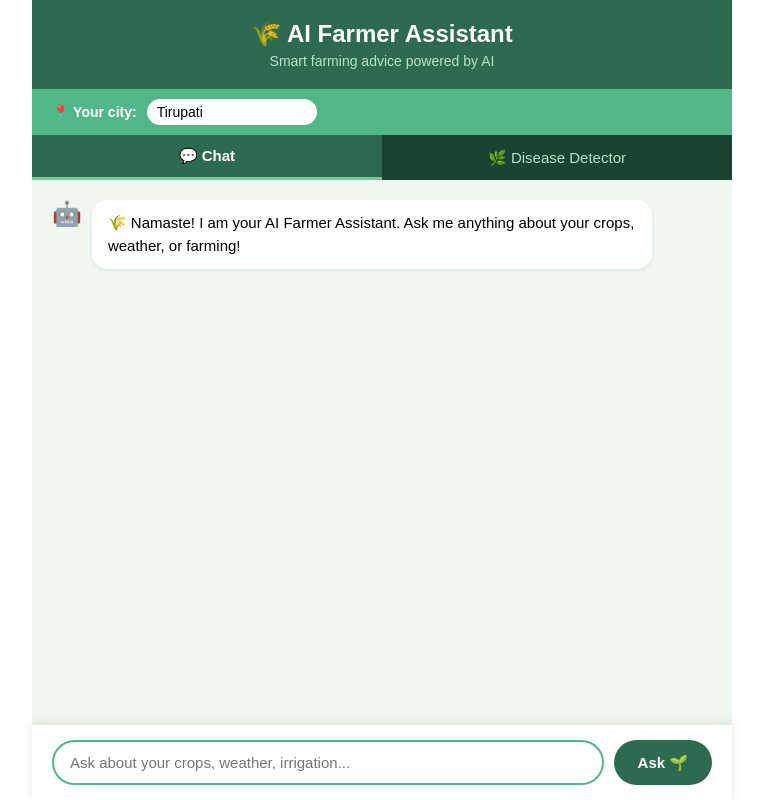
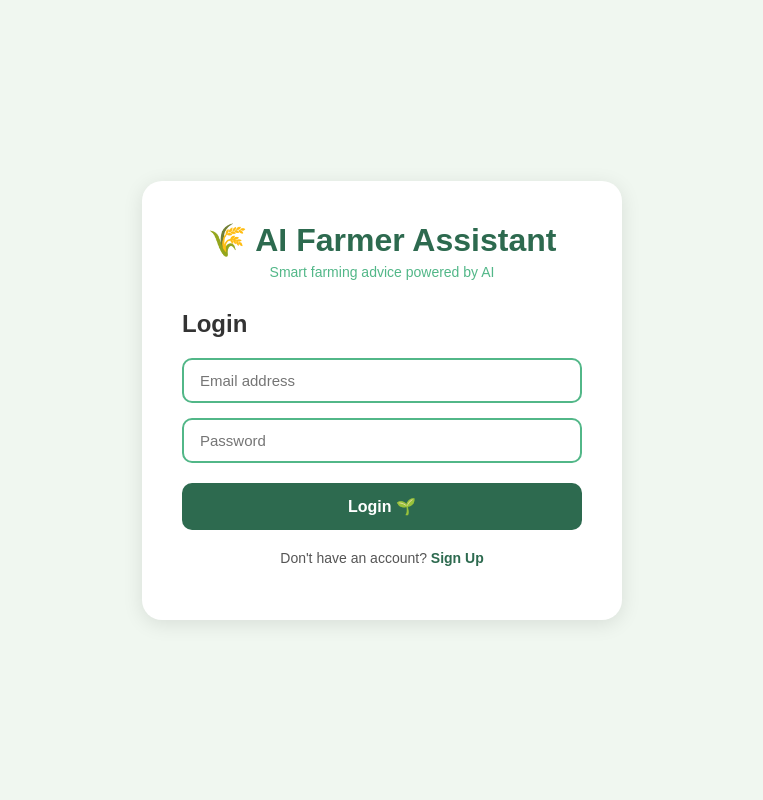
Before and after one commit to MikkilineniNithish/ai-farmer-frontend, a React (Create React App) app: page / in a window 1280 px wide. Shown: the whole page, without its empty margins (258-1021 px from the left). Built offline with nearby package versions, Linux system fonts and the light colour scheme.

Commit message:
Add Supabase auth, history per user, loading spinner

```diff
--- a/package.json
+++ b/package.json
@@ -3,6 +3,7 @@
   "version": "0.1.0",
   "private": true,
   "dependencies": {
+    "@supabase/supabase-js": "^2.108.2",
     "@testing-library/dom": "^10.4.1",
     "@testing-library/jest-dom": "^6.9.1",
     "@testing-library/react": "^16.3.2",
--- a/src/App.js
+++ b/src/App.js
@@ -1,8 +1,12 @@
-import { useState } from "react";
+import { useState, useEffect } from "react";
+import { supabase } from "./supabaseClient";
+import Auth from "./Auth";
 
 const API_URL = "https://ai-farmer-assistant.onrender.com";
 
 export default function App() {
+  const [user, setUser] = useState(null);
+  const [authLoading, setAuthLoading] = useState(true);
   const [messages, setMessages] = useState([
     {
       role: "assistant",
@@ -15,6 +19,30 @@ export default function App() {
   const [diagnosis, setDiagnosis] = useState(null);
   const [imageLoading, setImageLoading] = useState(false);
   const [activeTab, setActiveTab] = useState("chat");
+  const [history, setHistory] = useState([]);
+  const [historyLoading, setHistoryLoading] = useState(false);
+
+  useEffect(() => {
+    supabase.auth.getSession().then(({ data: { session } }) => {
+      setUser(session?.user ?? null);
+      setAuthLoading(false);
+    });
+
+    const { data: { subscription } } = supabase.auth.onAuthStateChange((_event, session) => {
+      setUser(session?.user ?? null);
+    });
+
+    return () => subscription.unsubscribe();
+  }, []);
+
+  const handleLogout = async () => {
+    await supabase.auth.signOut();
+    setMessages([{
+      role: "assistant",
+      text: "🌾 Namaste! I am your AI Farmer Assistant. Ask me anything about your crops, weather, or farming!",
+    }]);
+    setHistory([]);
+  };
 
   const askQuestion = async () => {
     if (!question.trim()) return;
@@ -27,7 +55,7 @@ export default function App() {
         method: "POST",
         headers: { "Content-Type": "application/json", "Accept": "application/json" },
         mode: "cors",
-        body: JSON.stringify({ question, city }),
+        body: JSON.stringify({ question, city, user_id: user?.id }),
       });
       const data = await response.json();
       setMessages((prev) => [...prev, { role: "assistant", text: data.answer }]);
@@ -57,9 +85,38 @@ export default function App() {
     setImageLoading(false);
   };
 
+  const fetchHistory = async () => {
+    setHistoryLoading(true);
+    try {
+      const url = `${API_URL}/history`;
+      const response = await fetch(url);
+      const data = await response.json();
+      setHistory(data.conversations);
+    } catch (error) {
+      setHistory([]);
+    }
+    setHistoryLoading(false);
+  };
+
+  useEffect(() => {
+    if (activeTab === "history") fetchHistory();
+  }, [activeTab]);
+
   const handleKeyPress = (e) => {
     if (e.key === "Enter") askQuestion();
   };
+
+  if (authLoading) {
+    return (
+      <div style={styles.loadingScreen}>
+        <p>🌾 Loading...</p>
+      </div>
+    );
+  }
+
+  if (!user) {
+    return <Auth />;
+  }
 
   return (
     <div style={styles.container}>
@@ -67,6 +124,10 @@ export default function App() {
       <div style={styles.header}>
         <h1 style={styles.headerTitle}>🌾 AI Farmer Assistant</h1>
         <p style={styles.headerSubtitle}>Smart farming advice powered by AI</p>
+        <div style={styles.userBar}>
+          <span style={styles.userEmail}>👤 {user.email}</span>
+          <button style={styles.logoutBtn} onClick={handleLogout}>Logout</button>
+        </div>
       </div>
 
       {/* City selector */}
@@ -82,17 +143,14 @@ export default function App() {
 
       {/* Tabs */}
       <div style={styles.tabBar}>
-        <button
-          style={activeTab === "chat" ? styles.tabActive : styles.tab}
-          onClick={() => setActiveTab("chat")}
-        >
+        <button style={activeTab === "chat" ? styles.tabActive : styles.tab} onClick={() => setActiveTab("chat")}>
           💬 Chat
         </button>
-        <button
-          style={activeTab === "disease" ? styles.tabActive : styles.tab}
-          onClick={() => setActiveTab("disease")}
-        >
-          🌿 Disease Detector
+        <button style={activeTab === "disease" ? styles.tabActive : styles.tab} onClick={() => setActiveTab("disease")}>
+          🌿 Disease
+        </button>
+        <button style={activeTab === "history" ? styles.tabActive : styles.tab} onClick={() => setActiveTab("history")}>
+          📜 History
         </button>
       </div>
 
@@ -109,7 +167,11 @@ export default function App() {
             {loading && (
               <div style={styles.botMessage}>
                 <span style={styles.messageIcon}>🤖</span>
-                <p style={styles.messageText}>Thinking... 🌤️</p>
+                <div style={styles.typingIndicator}>
+                  <div style={{...styles.dot, animationDelay: "0s"}}></div>
+                  <div style={{...styles.dot, animationDelay: "0.2s"}}></div>
+                  <div style={{...styles.dot, animationDelay: "0.4s"}}></div>
+                </div>
               </div>
             )}
           </div>
@@ -133,12 +195,7 @@ export default function App() {
         <div style={styles.diseaseBox}>
           <h2 style={styles.diseaseTitle}>🔬 Crop Disease Detector</h2>
           <p style={styles.diseaseSubtitle}>Upload a photo of your plant leaf and AI will diagnose it!</p>
-          <input
-            type="file"
-            accept="image/*"
-            onChange={handleImageUpload}
-            style={styles.fileInput}
-          />
+          <input type="file" accept="image/*" onChange={handleImageUpload} style={styles.fileInput} />
           {imageLoading && (
             <div style={styles.loadingBox}>
               <p style={styles.loadingText}>🔬 Analyzing your plant photo...</p>
@@ -153,132 +210,74 @@ export default function App() {
           )}
         </div>
       )}
+
+      {/* History Tab */}
+      {activeTab === "history" && (
+        <div style={styles.historyBox}>
+          <h2 style={styles.historyTitle}>📜 My Conversations</h2>
+          {historyLoading && <p style={styles.loadingText}>Loading history...</p>}
+          {!historyLoading && history.length === 0 && (
+            <p style={styles.noHistory}>No conversations yet! Start chatting 🌾</p>
+          )}
+          {history.map((conv, index) => (
+            <div key={index} style={styles.historyCard}>
+              <div style={styles.historyMeta}>
+                <span style={styles.historyCity}>📍 {conv.city}</span>
+                <span style={styles.historyTime}>
+                  {new Date(conv.created_at).toLocaleString()}
+                </span>
+              </div>
+              <p style={styles.historyQuestion}>👨‍🌾 {conv.question}</p>
+              <p style={styles.historyAnswer}>🤖 {conv.answer}</p>
+            </div>
+          ))}
+        </div>
+      )}
     </div>
   );
 }
 
 const styles = {
-  container: {
-    maxWidth: "700px",
-    margin: "0 auto",
-    height: "100vh",
-    display: "flex",
-    flexDirection: "column",
-    fontFamily: "Arial, sans-serif",
-    backgroundColor: "#f0f7f0",
-  },
-  header: {
-    backgroundColor: "#2d6a4f",
-    padding: "20px",
-    textAlign: "center",
-  },
-  headerTitle: { color: "white", margin: 0, fontSize: "24px" },
-  headerSubtitle: { color: "#b7e4c7", margin: "5px 0 0 0", fontSize: "14px" },
-  cityBar: {
-    backgroundColor: "#52b788",
-    padding: "10px 20px",
-    display: "flex",
-    alignItems: "center",
-    gap: "10px",
-  },
+  container: { maxWidth: "700px", margin: "0 auto", height: "100vh", display: "flex", flexDirection: "column", fontFamily: "Arial, sans-serif", backgroundColor: "#f0f7f0" },
+  loadingScreen: { height: "100vh", display: "flex", alignItems: "center", justifyContent: "center", fontSize: "20px", color: "#2d6a4f" },
+  header: { backgroundColor: "#2d6a4f", padding: "15px 20px", textAlign: "center" },
+  headerTitle: { color: "white", margin: 0, fontSize: "22px" },
+  headerSubtitle: { color: "#b7e4c7", margin: "3px 0 8px 0", fontSize: "13px" },
+  userBar: { display: "flex", justifyContent: "space-between", alignItems: "center", marginTop: "8px" },
+  userEmail: { color: "#b7e4c7", fontSize: "12px" },
+  logoutBtn: { padding: "4px 12px", backgroundColor: "transparent", color: "#b7e4c7", border: "1px solid #b7e4c7", borderRadius: "15px", cursor: "pointer", fontSize: "12px" },
+  cityBar: { backgroundColor: "#52b788", padding: "10px 20px", display: "flex", alignItems: "center", gap: "10px" },
   cityLabel: { color: "white", fontWeight: "bold", fontSize: "14px" },
   cityInput: { padding: "5px 10px", borderRadius: "15px", border: "none", fontSize: "14px", width: "150px" },
-  tabBar: {
-    display: "flex",
-    backgroundColor: "#1b4332",
-  },
-  tab: {
-    flex: 1,
-    padding: "12px",
-    border: "none",
-    backgroundColor: "#1b4332",
-    color: "#b7e4c7",
-    fontSize: "15px",
-    cursor: "pointer",
-  },
-  tabActive: {
-    flex: 1,
-    padding: "12px",
-    border: "none",
-    backgroundColor: "#2d6a4f",
-    color: "white",
-    fontSize: "15px",
-    cursor: "pointer",
-    fontWeight: "bold",
-    borderBottom: "3px solid #74c69d",
-  },
-  chatBox: {
-    flex: 1,
-    overflowY: "auto",
-    padding: "20px",
-    display: "flex",
-    flexDirection: "column",
-    gap: "15px",
-  },
+  tabBar: { display: "flex", backgroundColor: "#1b4332" },
+  tab: { flex: 1, padding: "12px", border: "none", backgroundColor: "#1b4332", color: "#b7e4c7", fontSize: "14px", cursor: "pointer" },
+  tabActive: { flex: 1, padding: "12px", border: "none", backgroundColor: "#2d6a4f", color: "white", fontSize: "14px", cursor: "pointer", fontWeight: "bold", borderBottom: "3px solid #74c69d" },
+  chatBox: { flex: 1, overflowY: "auto", padding: "20px", display: "flex", flexDirection: "column", gap: "15px" },
   userMessage: { display: "flex", alignItems: "flex-start", gap: "10px", flexDirection: "row-reverse" },
   botMessage: { display: "flex", alignItems: "flex-start", gap: "10px" },
   messageIcon: { fontSize: "24px", flexShrink: 0 },
-  messageText: {
-    backgroundColor: "white",
-    padding: "12px 16px",
-    borderRadius: "15px",
-    margin: 0,
-    fontSize: "15px",
-    lineHeight: "1.5",
-    boxShadow: "0 1px 3px rgba(0,0,0,0.1)",
-    maxWidth: "80%",
-  },
-  inputBar: {
-    padding: "15px 20px",
-    backgroundColor: "white",
-    display: "flex",
-    gap: "10px",
-    boxShadow: "0 -2px 10px rgba(0,0,0,0.1)",
-  },
-  input: {
-    flex: 1,
-    padding: "12px 16px",
-    borderRadius: "25px",
-    border: "2px solid #52b788",
-    fontSize: "15px",
-    outline: "none",
-  },
-  button: {
-    padding: "12px 24px",
-    backgroundColor: "#2d6a4f",
-    color: "white",
-    border: "none",
-    borderRadius: "25px",
-    fontSize: "15px",
-    cursor: "pointer",
-    fontWeight: "bold",
-  },
-  diseaseBox: {
-    flex: 1,
-    padding: "30px 20px",
-    overflowY: "auto",
-  },
+  messageText: { backgroundColor: "white", padding: "12px 16px", borderRadius: "15px", margin: 0, fontSize: "15px", lineHeight: "1.5", boxShadow: "0 1px 3px rgba(0,0,0,0.1)", maxWidth: "80%" },
+  typingIndicator: { display: "flex", gap: "5px", padding: "12px 16px", backgroundColor: "white", borderRadius: "15px", boxShadow: "0 1px 3px rgba(0,0,0,0.1)", alignItems: "center" },
+  dot: { width: "8px", height: "8px", backgroundColor: "#52b788", borderRadius: "50%", animation: "bounce 1s infinite" },
+  inputBar: { padding: "15px 20px", backgroundColor: "white", display: "flex", gap: "10px", boxShadow: "0 -2px 10px rgba(0,0,0,0.1)" },
+  input: { flex: 1, padding: "12px 16px", borderRadius: "25px", border: "2px solid #52b788", fontSize: "15px", outline: "none" },
+  button: { padding: "12px 24px", backgroundColor: "#2d6a4f", color: "white", border: "none", borderRadius: "25px", fontSize: "15px", cursor: "pointer", fontWeight: "bold" },
+  diseaseBox: { flex: 1, padding: "30px 20px", overflowY: "auto" },
   diseaseTitle: { color: "#2d6a4f", margin: "0 0 10px 0" },
   diseaseSubtitle: { color: "#555", marginBottom: "20px" },
-  fileInput: {
-    display: "block",
-    padding: "10px",
-    backgroundColor: "#52b788",
-    color: "white",
-    borderRadius: "10px",
-    border: "none",
-    cursor: "pointer",
-    marginBottom: "20px",
-    width: "100%",
-  },
+  fileInput: { display: "block", padding: "10px", backgroundColor: "#52b788", color: "white", borderRadius: "10px", border: "none", cursor: "pointer", marginBottom: "20px", width: "100%" },
   loadingBox: { textAlign: "center", padding: "20px" },
   loadingText: { color: "#2d6a4f", fontWeight: "bold" },
-  diagnosisBox: {
-    padding: "20px",
-    backgroundColor: "white",
-    borderRadius: "10px",
-    borderLeft: "5px solid #2d6a4f",
-  },
+  diagnosisBox: { padding: "20px", backgroundColor: "white", borderRadius: "10px", borderLeft: "5px solid #2d6a4f" },
   diagnosisTitle: { margin: "0 0 10px 0", color: "#2d6a4f" },
   diagnosisText: { margin: 0, whiteSpace: "pre-line", fontSize: "14px", lineHeight: "1.6" },
+  historyBox: { flex: 1, padding: "20px", overflowY: "auto", display: "flex", flexDirection: "column", gap: "15px" },
+  historyTitle: { color: "#2d6a4f", margin: "0 0 15px 0" },
+  noHistory: { color: "#555", textAlign: "center", marginTop: "20px" },
+  historyCard: { backgroundColor: "white", borderRadius: "10px", padding: "15px", boxShadow: "0 1px 3px rgba(0,0,0,0.1)", borderLeft: "4px solid #52b788" },
+  historyMeta: { display: "flex", justifyContent: "space-between", marginBottom: "10px" },
+  historyCity: { color: "#2d6a4f", fontWeight: "bold", fontSize: "13px" },
+  historyTime: { color: "#888", fontSize: "12px" },
+  historyQuestion: { margin: "0 0 8px 0", fontSize: "14px", fontWeight: "bold", color: "#333" },
+  historyAnswer: { margin: 0, fontSize: "13px", color: "#555", lineHeight: "1.5" },
 };
--- /dev/null
+++ b/src/Auth.js
@@ -0,0 +1,116 @@
+import { useState } from "react";
+import { supabase } from "./supabaseClient";
+
+export default function Auth() {
+  const [email, setEmail] = useState("");
+  const [password, setPassword] = useState("");
+  const [isLogin, setIsLogin] = useState(true);
+  const [loading, setLoading] = useState(false);
+  const [message, setMessage] = useState("");
+
+  const handleAuth = async () => {
+    setLoading(true);
+    setMessage("");
+
+    try {
+      if (isLogin) {
+        const { error } = await supabase.auth.signInWithPassword({ email, password });
+        if (error) setMessage(error.message);
+      } else {
+        const { error } = await supabase.auth.signUp({ email, password });
+        if (error) setMessage(error.message);
+        else setMessage("✅ Check your email to confirm signup!");
+      }
+    } catch (err) {
+      setMessage("Something went wrong. Try again!");
+    }
+    setLoading(false);
+  };
+
+  return (
+    <div style={styles.container}>
+      <div style={styles.card}>
+        <h1 style={styles.title}>🌾 AI Farmer Assistant</h1>
+        <p style={styles.subtitle}>Smart farming advice powered by AI</p>
+
+        <h2 style={styles.formTitle}>{isLogin ? "Login" : "Sign Up"}</h2>
+
+        <input
+          style={styles.input}
+          type="email"
+          placeholder="Email address"
+          value={email}
+          onChange={(e) => setEmail(e.target.value)}
+        />
+
+        <input
+          style={styles.input}
+          type="password"
+          placeholder="Password"
+          value={password}
+          onChange={(e) => setPassword(e.target.value)}
+        />
+
+        {message && <p style={styles.message}>{message}</p>}
+
+        <button style={styles.button} onClick={handleAuth} disabled={loading}>
+          {loading ? "Please wait..." : isLogin ? "Login 🌱" : "Sign Up 🌱"}
+        </button>
+
+        <p style={styles.switchText}>
+          {isLogin ? "Don't have an account?" : "Already have an account?"}
+          <span style={styles.switchLink} onClick={() => setIsLogin(!isLogin)}>
+            {isLogin ? " Sign Up" : " Login"}
+          </span>
+        </p>
+      </div>
+    </div>
+  );
+}
+
+const styles = {
+  container: {
+    minHeight: "100vh",
+    display: "flex",
+    alignItems: "center",
+    justifyContent: "center",
+    backgroundColor: "#f0f7f0",
+    fontFamily: "Arial, sans-serif",
+  },
+  card: {
+    backgroundColor: "white",
+    padding: "40px",
+    borderRadius: "20px",
+    boxShadow: "0 4px 20px rgba(0,0,0,0.1)",
+    width: "100%",
+    maxWidth: "400px",
+  },
+  title: { color: "#2d6a4f", textAlign: "center", margin: "0 0 5px 0" },
+  subtitle: { color: "#52b788", textAlign: "center", margin: "0 0 30px 0", fontSize: "14px" },
+  formTitle: { color: "#333", margin: "0 0 20px 0" },
+  input: {
+    width: "100%",
+    padding: "12px 16px",
+    borderRadius: "10px",
+    border: "2px solid #52b788",
+    fontSize: "15px",
+    marginBottom: "15px",
+    outline: "none",
+    boxSizing: "border-box",
+  },
+  button: {
+    width: "100%",
+    padding: "14px",
+    backgroundColor: "#2d6a4f",
+    color: "white",
+    border: "none",
+    borderRadius: "10px",
+    fontSize: "16px",
+    cursor: "pointer",
+    fontWeight: "bold",
+    marginTop: "5px",
+  },
+  message: { color: "#e63946", fontSize: "14px", margin: "0 0 10px 0" },
+  switchText: { textAlign: "center", marginTop: "20px", color: "#555", fontSize: "14px" },
+  switchLink: { color: "#2d6a4f", cursor: "pointer", fontWeight: "bold" },
+};
--- /dev/null
+++ b/src/supabaseClient.js
@@ -0,0 +1,6 @@
+import { createClient } from "@supabase/supabase-js";
+
+const supabaseUrl = "https://lupneddggdjwsnmnbaor.supabase.co";
+const supabaseKey = "eyJhbGciOiJIUzI1NiIsInR5cCI6IkpXVCJ9.eyJpc3MiOiJzdXBhYmFzZSIsInJlZiI6Imx1cG5lZGRnZ2Rqd3NubW5iYW9yIiwicm9sZSI6ImFub24iLCJpYXQiOjE3ODIzNjAzNTQsImV4cCI6MjA5NzkzNjM1NH0.oNhhCn1D-xSEh07B9TyJk2IMKHXwIBhuDchkQQhVTyo";
+
+export const supabase = createClient(supabaseUrl, supabaseKey);
```
Also changed, not shown: src/index.css (+7 -0 lines), 1 other file (tests, documents, lock files or other folders).
